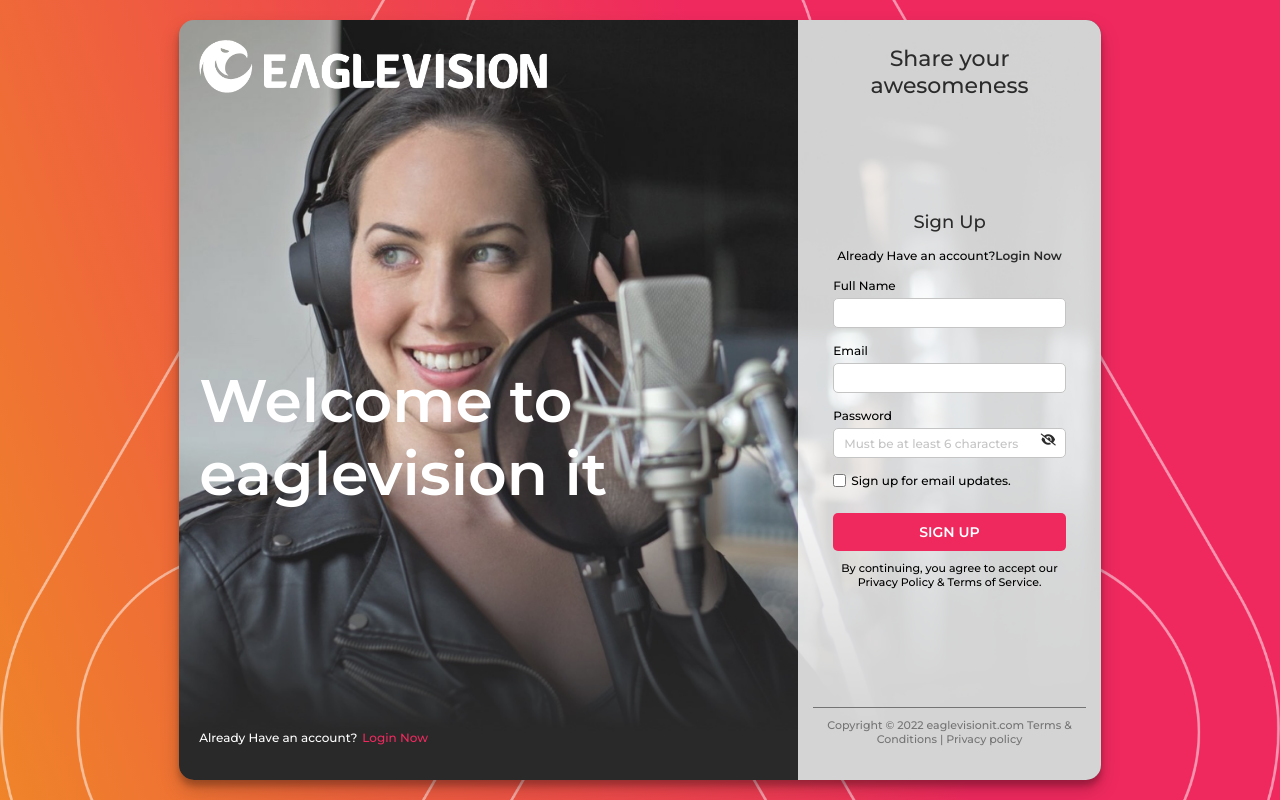
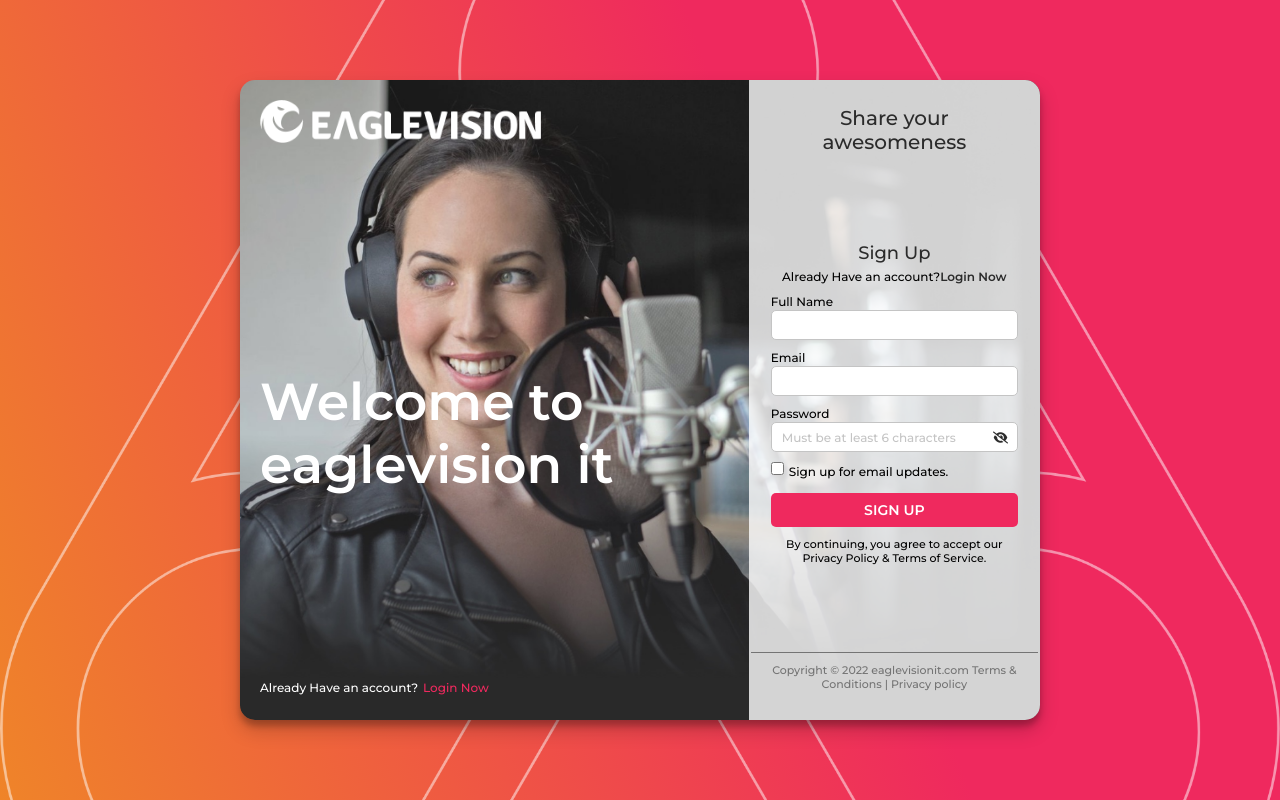
Before and after one commit to ashma4444/Eagle-Vision-IT, a PHP site: page /signup.php in a window 1280 px wide. Run offline with PHP 8.4, Linux system fonts and the light colour scheme; some libraries are stand-ins or nearby versions.

Commit message:
css changed

```diff
--- a/assets/scss/_reset.scss
+++ b/assets/scss/_reset.scss
@@ -11,17 +11,14 @@
 
 html{
   font-size: 62.5%;
-  @include for-phone-small {
-    font-size: 38%;
-  }
   @include for-phone-only {
-      font-size: 40%;
+      font-size: 42%;
   }
   @include for-tablet-portrait-up{
-      font-size: 48%;
+      font-size: 54%;
   }
   @include for-tablet-landscape-up{
-    font-size: 56%;
+    font-size: 58%;
   }
   @include for-desktop-up{
     font-size: 62.5%;
@@ -37,6 +34,7 @@ html{
     display: flex;
     align-items: center;
     overflow: hidden;
+    padding: 0 6rem;
 
     .msg{
       background-color: #ffff;
--- a/assets/scss/components/_button.scss
+++ b/assets/scss/components/_button.scss
@@ -1,6 +1,6 @@
 .button{
     background-color: $primary_color;
-    padding: 1rem;
+    padding: .8rem 1rem;
     border: 0;
     border-radius: 0.5rem;
     color: $font_color;
--- a/assets/scss/components/_containers.scss
+++ b/assets/scss/components/_containers.scss
@@ -1,6 +1,6 @@
 .banner-container{
     padding: 2rem;
-    width: 68%;
+    width: 62%;
     display: flex;
     flex-direction: column;
     justify-content: space-between;
@@ -10,7 +10,7 @@
 }
 
 .form-container{
-    width: 32%;
+    width: 38%;
     background-color: rgb(255, 255, 255, 0.80);
     border-top-right-radius: 1.5rem;
     border-bottom-right-radius: 1.5rem;
@@ -30,15 +30,15 @@
     }
 
     @include for-desktop-up{
-        padding: 1.5rem;
+        padding: 2rem .2rem;
     }
 }
 
 .main-container{
     position: relative;
     background-image: url(./images/IMG_-1.png);
-    height: 95vh;
-    max-width: 72vw;
+    height: 80vh;
+    max-width: 800px;
     margin: 0 auto;
     background-size: cover;
     background-position: center;
--- a/assets/scss/components/_form.scss
+++ b/assets/scss/components/_form.scss
@@ -2,7 +2,7 @@
 
 .form-heading{
     color: $form_text;
-    font-size: 2.2rem;
+    font-size: 2rem;
     font-weight: 500;
     text-align: center;
     margin: 0 3rem;
@@ -22,11 +22,8 @@
         padding: 0;
     }
 
-     @include for-tablet-portrait-up{
-        padding: 0 .5rem;
-     }
-    @include for-tablet-landscape-up{
-        padding: 0 1rem;
+    @include for-tablet-portrait-up{
+        padding: 0 2rem;
     }
 
     @include for-desktop-up{
@@ -35,16 +32,41 @@
 }
 
 .inner-form h2, p{
-    margin-bottom: 1.5rem;
+    @include for-phone-only {
+        margin-bottom: 1.5rem;
+    }
+    @include for-tablet-portrait-up{
+        margin-bottom: 1.5rem;
+     }
+    @include for-tablet-landscape-up{
+        margin-bottom: 1.5rem;
+    }
+
+    @include for-desktop-up{
+        margin-bottom: .5rem;
+    }
 }
 
 .inner-form h2{
+    font-size: 1.8rem;
     font-weight: 500;
 }
 
 label{
     font-size: 1.2rem;
-    margin-bottom: .5rem;
+    @include for-phone-only {
+        margin-bottom: .5rem;
+    }
+    @include for-tablet-portrait-up{
+        margin-bottom: .5rem;
+     }
+    @include for-tablet-landscape-up{
+        margin-bottom: .5rem;
+    }
+
+    @include for-desktop-up{
+        margin-bottom: .1rem;
+    }
 }
 
 input{
@@ -53,7 +75,19 @@ input{
     outline: 0;
     font-size: 1.4rem;
     padding: .5rem 1rem;
-    margin-bottom: 1.5rem;
+    @include for-phone-only {
+        margin-bottom: 1.5rem;
+    }
+    @include for-tablet-portrait-up{
+        margin-bottom: 1.5rem;
+     }
+    @include for-tablet-landscape-up{
+        margin-bottom: 1.5rem;
+    }
+
+    @include for-desktop-up{
+        margin-bottom: 1rem;
+    }
 }
 
 .form-heading2{
@@ -65,6 +99,7 @@ input{
 
 .form-para{
     text-align: center;
+    margin-bottom: 1rem;
 }
 
 .form-link{
@@ -80,7 +115,7 @@ input{
 .checkbox-container{
     display: flex;
     align-items: center;
-    margin-bottom: 1rem;
+    margin-bottom: .8rem;
 }
 
 .checkbox{
--- a/assets/scss/components/_text.scss
+++ b/assets/scss/components/_text.scss
@@ -15,12 +15,10 @@
         font-size: 4rem;
     }
     @include for-tablet-portrait-up{
-        font-size: 5.5rem;
+        font-size: 5.2rem;
      }
     @include for-desktop-up{
         margin: 0 2rem 0 0;
-        font-size: 6rem;
-
     }
 }
 
@@ -51,6 +49,5 @@
 
 .center-text{
     text-align: center;
-    // margin: 0 1rem;
     font-size: 1.1rem;
 }
--- a/assets/style.css
+++ b/assets/style.css
@@ -9,24 +9,19 @@
 html {
   font-size: 62.5%;
 }
-@media (max-width: 572px) {
-  html {
-    font-size: 38%;
-  }
-}
 @media (max-width: 599px) {
   html {
-    font-size: 40%;
+    font-size: 42%;
   }
 }
 @media (min-width: 600px) {
   html {
-    font-size: 48%;
+    font-size: 54%;
   }
 }
 @media (min-width: 900px) {
   html {
-    font-size: 56%;
+    font-size: 58%;
   }
 }
 @media (min-width: 1200px) {
@@ -44,6 +39,7 @@ body {
   display: flex;
   align-items: center;
   overflow: hidden;
+  padding: 0 6rem;
 }
 body .msg {
   background-color: white;
@@ -92,7 +88,7 @@ body .hide {
 
 .button {
   background-color: #EF295E;
-  padding: 1rem;
+  padding: 0.8rem 1rem;
   border: 0;
   border-radius: 0.5rem;
   color: white;
@@ -113,7 +109,7 @@ body .hide {
 
 .banner-container {
   padding: 2rem;
-  width: 68%;
+  width: 62%;
   display: flex;
   flex-direction: column;
   justify-content: space-between;
@@ -125,7 +121,7 @@ body .hide {
 }
 
 .form-container {
-  width: 32%;
+  width: 38%;
   background-color: rgba(255, 255, 255, 0.8);
   border-top-right-radius: 1.5rem;
   border-bottom-right-radius: 1.5rem;
@@ -150,15 +146,15 @@ body .hide {
 }
 @media (min-width: 1200px) {
   .form-container {
-    padding: 1.5rem;
+    padding: 2rem 0.2rem;
   }
 }
 
 .main-container {
   position: relative;
   background-image: url(./images/IMG_-1.png);
-  height: 95vh;
-  max-width: 72vw;
+  height: 80vh;
+  max-width: 800px;
   margin: 0 auto;
   background-size: cover;
   background-position: center;
@@ -222,13 +218,12 @@ body .hide {
 }
 @media (min-width: 600px) {
   .heading-text {
-    font-size: 5.5rem;
+    font-size: 5.2rem;
   }
 }
 @media (min-width: 1200px) {
   .heading-text {
     margin: 0 2rem 0 0;
-    font-size: 6rem;
   }
 }
 
@@ -266,7 +261,7 @@ body .hide {
 
 .form-heading {
   color: #2B2B2B;
-  font-size: 2.2rem;
+  font-size: 2rem;
   font-weight: 500;
   text-align: center;
   margin: 0 3rem;
@@ -289,12 +284,7 @@ body .hide {
 }
 @media (min-width: 600px) {
   .inner-form {
-    padding: 0 0.5rem;
-  }
-}
-@media (min-width: 900px) {
-  .inner-form {
-    padding: 0 1rem;
+    padding: 0 2rem;
   }
 }
 @media (min-width: 1200px) {
@@ -303,17 +293,54 @@ body .hide {
   }
 }
 
-.inner-form h2, p {
-  margin-bottom: 1.5rem;
+@media (max-width: 599px) {
+  .inner-form h2, p {
+    margin-bottom: 1.5rem;
+  }
+}
+@media (min-width: 600px) {
+  .inner-form h2, p {
+    margin-bottom: 1.5rem;
+  }
+}
+@media (min-width: 900px) {
+  .inner-form h2, p {
+    margin-bottom: 1.5rem;
+  }
+}
+@media (min-width: 1200px) {
+  .inner-form h2, p {
+    margin-bottom: 0.5rem;
+  }
 }
 
 .inner-form h2 {
+  font-size: 1.8rem;
   font-weight: 500;
 }
 
 label {
   font-size: 1.2rem;
-  margin-bottom: 0.5rem;
+}
+@media (max-width: 599px) {
+  label {
+    margin-bottom: 0.5rem;
+  }
+}
+@media (min-width: 600px) {
+  label {
+    margin-bottom: 0.5rem;
+  }
+}
+@media (min-width: 900px) {
+  label {
+    margin-bottom: 0.5rem;
+  }
+}
+@media (min-width: 1200px) {
+  label {
+    margin-bottom: 0.1rem;
+  }
 }
 
 input {
@@ -322,7 +349,26 @@ input {
   outline: 0;
   font-size: 1.4rem;
   padding: 0.5rem 1rem;
-  margin-bottom: 1.5rem;
+}
+@media (max-width: 599px) {
+  input {
+    margin-bottom: 1.5rem;
+  }
+}
+@media (min-width: 600px) {
+  input {
+    margin-bottom: 1.5rem;
+  }
+}
+@media (min-width: 900px) {
+  input {
+    margin-bottom: 1.5rem;
+  }
+}
+@media (min-width: 1200px) {
+  input {
+    margin-bottom: 1rem;
+  }
 }
 
 .form-heading2 {
@@ -334,6 +380,7 @@ input {
 
 .form-para {
   text-align: center;
+  margin-bottom: 1rem;
 }
 
 .form-link {
@@ -349,7 +396,7 @@ input {
 .checkbox-container {
   display: flex;
   align-items: center;
-  margin-bottom: 1rem;
+  margin-bottom: 0.8rem;
 }
 
 .checkbox {
```
Also changed, not shown: 1 other file.
